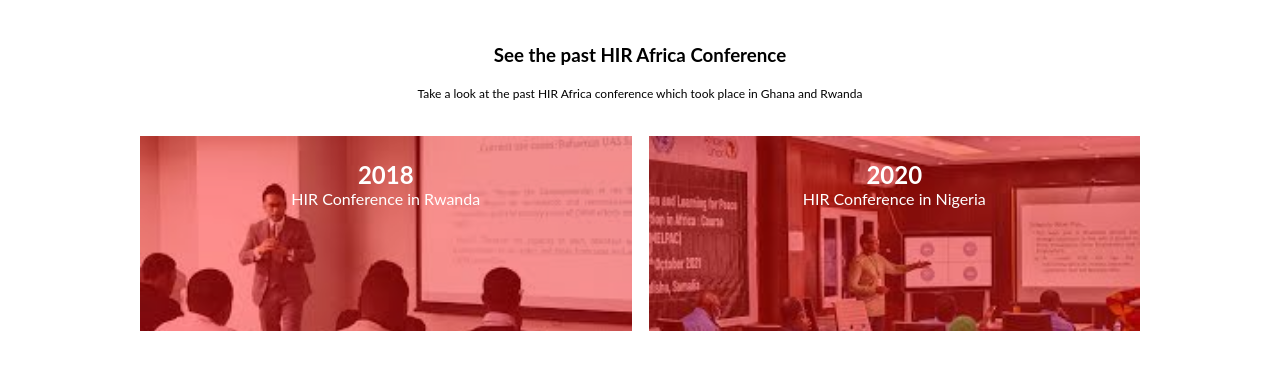
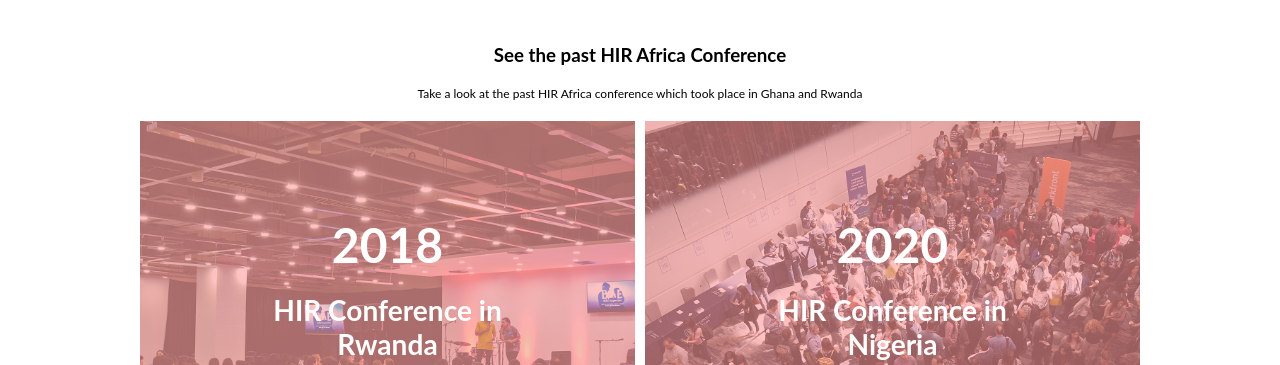
Before and after one commit to Mutalenic/HIR-Africa, a website: page about.html in a window 1280 px wide. Shown: the part 1138-1503 px from the top of the page. Drawn offline with Linux system fonts and the light colour scheme; a web font is replaced by a local one.

Commit message:
Add new images to past events and add hover effect

```diff
--- a/about.html
+++ b/about.html
@@ -74,27 +74,30 @@
   </div>
   <section class="abtLogoCampaign">
     <h2 class="conferenceLogoTitle">HIR AFRICA CONFERENCE 2022 LOGO</h2>
-      <hr class="logoLine">
+      <hr class="logoLine" />
     <p class="logoText"> The logo of HIR Africa Conference 2022 was decided through the logo
       competition last year from 20 May to 28 May.</p>
     <div class="logodiv">
       <img src="img/Hirlogo1.jpg" alt="logo image">
       <p>2022.10.25(FRI)~28(FRI)</p>
     </div>
-    <hr class="sectionDividerLine">
+    <hr class="sectionDividerLine" />
   </section>
   <section class="pastEvents">
     <h3>See the past HIR Africa Conference</h3>
     <p class="pastText">Take a look at the past HIR Africa conference which took place in
       Ghana and Rwanda</p>
     <div class="pastEventImage">
-      <div class="pastImage2018">
-        <h2>2018</h2>
-        <p>HIR Conference in Rwanda</p>
+      <div class="pastImage">
+        <img src="img/conferencehir1.png">
+        <div class="past-text"><h2>2018</h2>
+          <h3>HIR Conference in Rwanda</h3></div>
       </div>
-      <div class="pastImage2020">
-        <h2>2020</h2>
-        <p>HIR Conference in Nigeria</p>
+      <div class="pastImage">
+        <img src="img/conferencehir2.png" class="hasHover">
+        <div class="past-text">
+          <h2>2020</h2>
+        <h3>HIR Conference in Nigeria</h3>
       </div>
     </div>
   </section>
--- a/style.css
+++ b/style.css
@@ -135,6 +135,36 @@ a {
   padding: 106px 15px 64px 15px;
 }
 
+.pastImage img {
+  width: 80%;
+  filter: opacity(0.4) drop-shadow(0 0 0 red);
+  }
+
+  .pastImage {
+  position: relative;
+  text-align: center;
+  color: white;
+  }
+
+  .past-text {
+    position: absolute;
+    font-size: x-large;
+    top: 50%;
+    left: 50%;
+    transform: translate( -50%, -50%);
+  }
+
+  .past-text h2 {
+    font-size: 3rem;
+    padding-bottom: 20px;
+  }
+
+  .pastImage img:hover {
+  filter: opacity(0.9) drop-shadow(0 0 0 red);
+  }
+
+
+
 .helloText1Abt {
   font-size: 28px;
   color: #ec5242;
@@ -220,7 +250,7 @@ a {
   font-size: 12px;
 }
 
-.pastImage2020 {
+/* .pastImage2020 {
   color: white;
   background-image: url('img/conference1.jpg');
   min-height: 195px;
@@ -233,9 +263,9 @@ a {
   box-shadow: inset 0 0 0 2000px rgba(255, 0, 0, 0.438);
   text-align: center;
   padding-top: 24px;
-}
+} */
 
-.pastImage2018 {
+/* .pastImage2018 {
   color: white;
   background-image: url('img/conference2.jpg');
   min-height: 195px;
@@ -248,13 +278,12 @@ a {
   box-shadow: inset 0 0 0 2000px rgba(255, 0, 0, 0.438);
   text-align: center;
   padding-top: 24px;
-}
+} */
 
 .pastEventImage {
   display: flex;
   flex-direction: column;
-  justify-content: center;
-  gap: 54px;
+  width: 100%;
 }
 
 .mainProgramCard {
@@ -678,10 +707,9 @@ a {
   }
 
   .pastEventImage {
-    display: flex;
     flex-direction: row;
-    justify-content: center;
-    gap: 54px;
+    gap: 10px;
+    margin: 0 auto;
   }
 
   /* about desktop */
@@ -778,21 +806,13 @@ a {
     flex-direction: column;
   }
 
-  .pastImage2020 {
-    color: white;
-    background-image: url(img/conference1.jpg);
-    min-height: 195px;
-    background-repeat: no-repeat;
-    background-size: 100%;
-    width: 100%;
-    height: auto;
-    position: relative;
-    margin-top: 15px;
-    margin-left: -37px;
-    box-shadow: inset 0 0 0 2000px rgba(255, 0, 0, 0.438);
-    text-align: center;
-    padding-top: 24px;
-  }
+ .pastImage img {
+  width: 100%;
+ }
+ /* .conferenceImage1 {
+  height: fit-content;
+  width: 20px; ;
+ } */
 
   .container4 {
     display: none;
```
Also changed, not shown: img/conference1.jpg (deleted), img/conference2.jpg (deleted), img/conferencehir1.png (added), img/conferencehir2.png (added).
